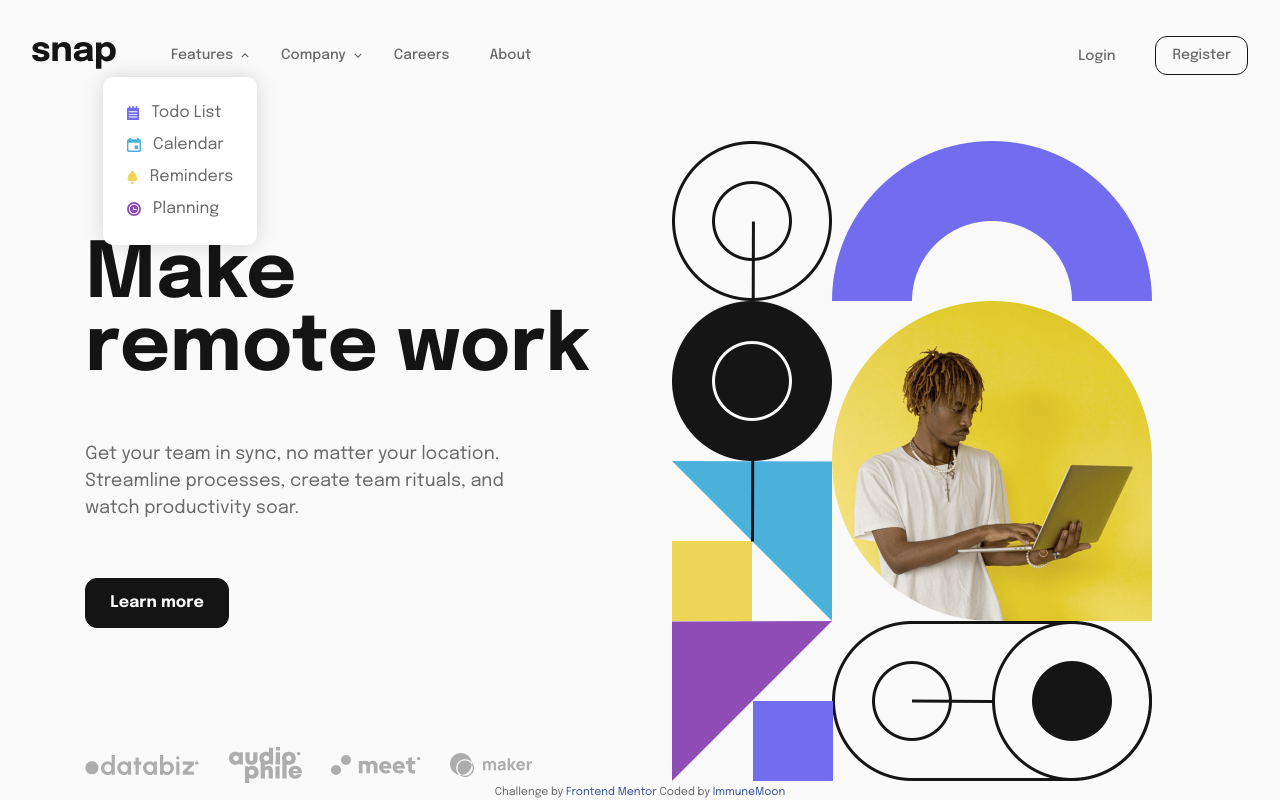
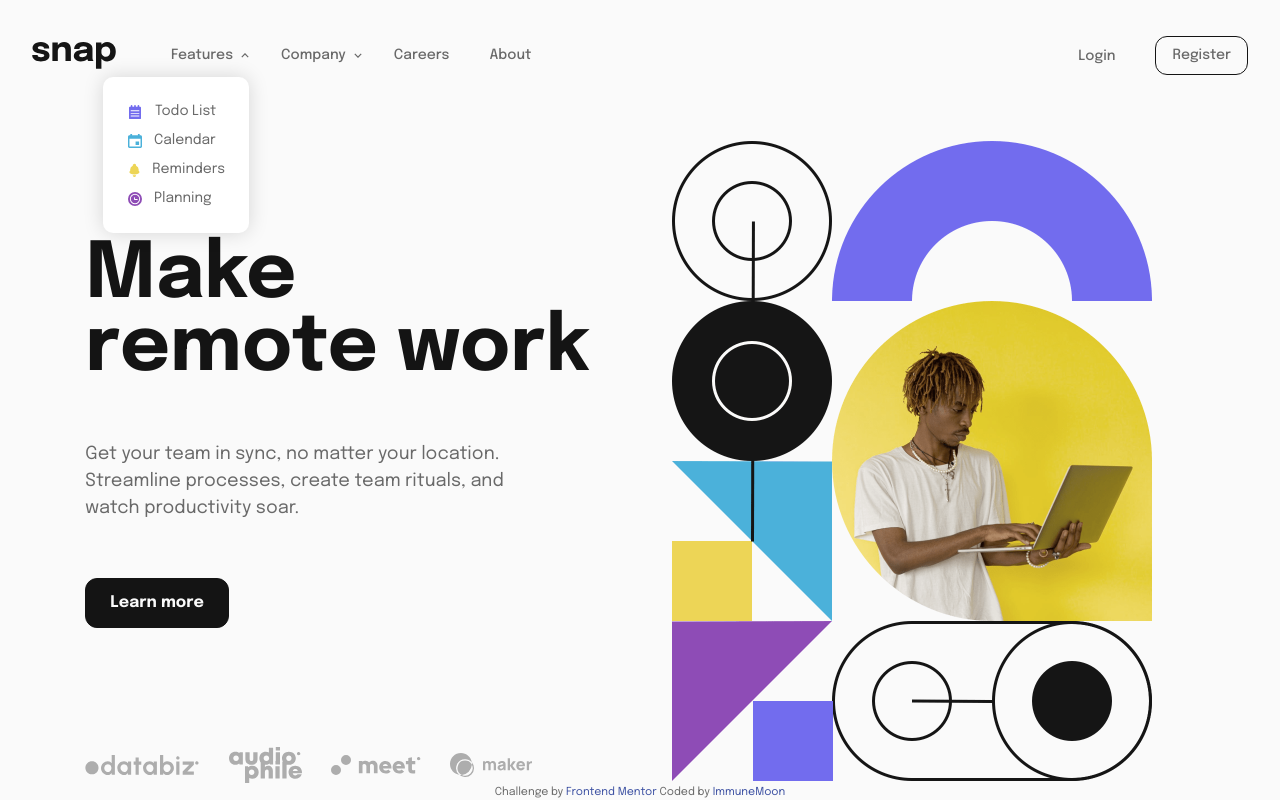
Before and after one commit to ImmuneMoon/Intro-section-with-dropdown, a plain HTML site: page index.html in a window 1280 px wide. Both pictures are taken after a click on the button "Features". Drawn offline with nearby package versions, Linux system fonts and the light colour scheme.

Commit message:
Features menu tweaks

```diff
--- a/index.html
+++ b/index.html
@@ -53,35 +53,27 @@
 									<!-- Features items -->
 									<ul id="feat_menu" class="flex flex-col px-12 py-4 md:px-6 md:py-6 md:absolute z-10 hidden">
 										<li id="todo">
-											<a href="#" class="flex flex-row items-center" aria-label="Todo List">
-												<img class="h-3.5 mr-3" src="./images/icon-todo.svg" alt="todo icon"/>
-												<h3>
+											<a href="#" id="todo_text"class="flex flex-row items-center" aria-label="Todo List">
+												<img class="h-3.5 mr-3.5" src="./images/icon-todo.svg" alt="todo icon"/>
 												Todo List
-												</h3>
 											</a>
 										</li>
 										<li id="calendar">
-											<a href="#" class="flex flex-row items-center" aria-label="Calendar">
+											<a href="#" id="calendar_text" class="flex flex-row items-center" aria-label="Calendar">
 												<img class="h-3.5 mr-3" src="./images/icon-calendar.svg" alt="calendar icon"/>
-												<h3>
 												Calendar
-												</h3>
 											</a>
 										</li>
 										<li id="reminders">
-											<a href="#" class="flex flex-row items-center" aria-label="Reminders">
+											<a href="#" id="reminders_text" class="flex flex-row items-center" aria-label="Reminders">
 												<img class="h-3.5 mr-3" src="./images/icon-reminders.svg" alt="reminders icon"/>
-												<h3>
 												Reminders
-												</h3>
 											</a>
 										</li>
 										<li id="planning">
-											<a href="#" class="flex flex-row items-center" aria-label="Planning">
+											<a href="#" id="planning_text" class="flex flex-row items-center" aria-label="Planning">
 												<img class="h-3.5 mr-3" src="./images/icon-planning.svg" alt="planning icon"/>
-												<h3>
 												Planning
-												</h3>
 											</a>
 										</li>
 									</ul>
@@ -99,25 +91,19 @@
 									</div>
 									<!-- Company items -->
 									<ul id="comp_menu" class="flex flex-col px-12 pt-4 md:px-6 md:py-6 md:absolute z-10 hidden">
-										<li>
-											<a href="#" aria-label="History">
-												<h3 id="history">
+										<li id="history">
+											<a href="#" id="history_text" aria-label="History">
 												History
-												</h3>
 											</a>
 										</li>
-										<li>
-											<a href="#" aria-label="Our Team">
-												<h3 id="team" class="w-max">
+										<li id="team">
+											<a href="#" id="team_text" class="w-max" aria-label="Our Team">
 												Our Team
-												</h3>
 											</a>
 										</li>
-										<li>
-											<a href="#" aria-label="Blog">
-												<h3 id="blog">
+										<li id="blog">
+											<a href="#" id="blog_text" aria-label="Blog">
 												Blog
-												</h3>
 											</a>
 										</li>
 									</ul>
--- a/styles.css
+++ b/styles.css
@@ -45,9 +45,34 @@ header {
     font-weight: 500;
 }
 
-h3 {
+#history_text,
+#team_text,
+#blog_text,
+#todo_text,
+#calendar_text,
+#reminders_text,
+#planning_text {
     font-size: 14px;
     font-weight: 400;
+    text-align: left;
+}
+
+#todo_text > img {
+    margin-left: .1rem;
+}
+
+#calendar_text > img {
+    margin-left: .05rem;
+
+}
+
+#reminders_text > img {
+    margin-left: .15rem;
+}
+
+#planning_text > img {
+    margin-left: .05rem;
+
 }
 
 .arrow {
@@ -75,7 +100,14 @@ h3 {
 #reminders,
 #history,
 #team {
-    margin-bottom: .5em;
+    margin-bottom: .5rem;
+}
+
+#todo,
+#calendar,
+#reminders,
+#planning {
+    width: 100%;
 }
 
 #register {
```
Lines whose indentation alone changed are shown as unchanged.
